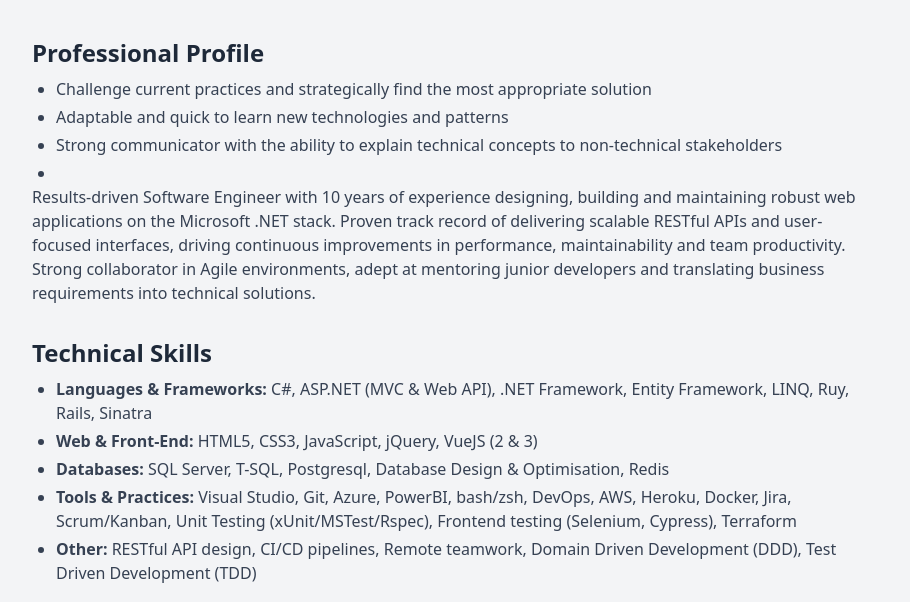
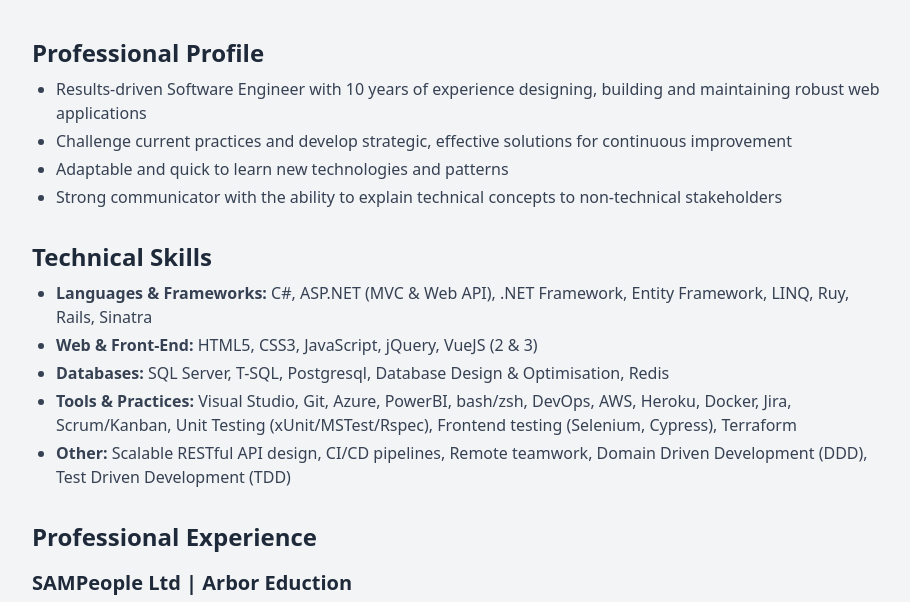
Before and after one commit to moulson/portfolio, a plain HTML site: page cv.html in a window 1280 px wide. Shown: the part 131-733 px from the top of the page, without its empty margins (184-1094 px from the left). Drawn offline with nearby package versions, Linux system fonts and the light colour scheme.

Commit message:
revise prof section

```diff
--- a/cv.html
+++ b/cv.html
@@ -30,26 +30,19 @@
         <h2 class="text-2xl font-semibold mb-2">Professional Profile</h2>
         <ul class="list-disc pl-6 space-y-1 text-gray-700">
           <li>
-            Challenge current practices and strategically find the most
-            appropriate solution
+            Results-driven Software Engineer with 10 years of experience
+            designing, building and maintaining robust web applications
+          </li>
+          <li>
+            Challenge current practices and develop strategic, effective
+            solutions for continuous improvement
           </li>
           <li>Adaptable and quick to learn new technologies and patterns</li>
           <li>
             Strong communicator with the ability to explain technical concepts
             to non-technical stakeholders
           </li>
-          <li></li>
         </ul>
-        <p class="text-gray-700">
-          Results-driven Software Engineer with 10 years of experience
-          designing, building and maintaining robust web applications on the
-          Microsoft .NET stack. Proven track record of delivering scalable
-          RESTful APIs and user-focused interfaces, driving continuous
-          improvements in performance, maintainability and team productivity.
-          Strong collaborator in Agile environments, adept at mentoring junior
-          developers and translating business requirements into technical
-          solutions.
-        </p>
       </section>
 
       <section class="mb-8">
@@ -74,9 +67,9 @@
             Cypress), Terraform
           </li>
           <li>
-            <strong>Other:</strong> RESTful API design, CI/CD pipelines, Remote
-            teamwork, Domain Driven Development (DDD), Test Driven Development
-            (TDD)
+            <strong>Other:</strong> Scalable RESTful API design, CI/CD
+            pipelines, Remote teamwork, Domain Driven Development (DDD), Test
+            Driven Development (TDD)
           </li>
         </ul>
       </section>
```
